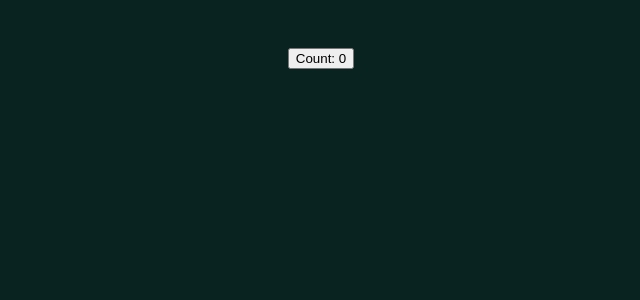
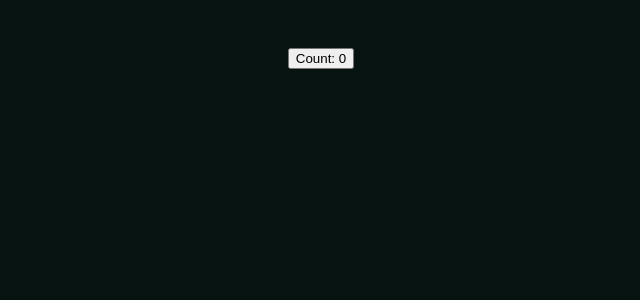
Before and after one commit to shrimpactivity/deadlock-anvil, a Svelte app: page / in a window 1280 px wide. Shown: the top 300 px of the page, without its empty margins (319-959 px from the left). Built offline with nearby package versions, Linux system fonts and the light colour scheme.

Commit message:
mod root bg color

```diff
--- a/src/app.css
+++ b/src/app.css
@@ -15,5 +15,5 @@
 
   color-scheme: light dark;
   color: var(--text-color);
-  background-color: var(--background-color);
+  background-color: #061311;
 }
```
